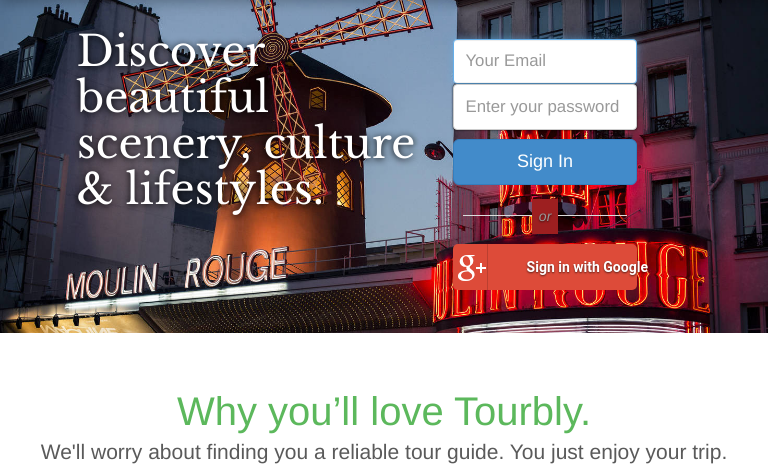
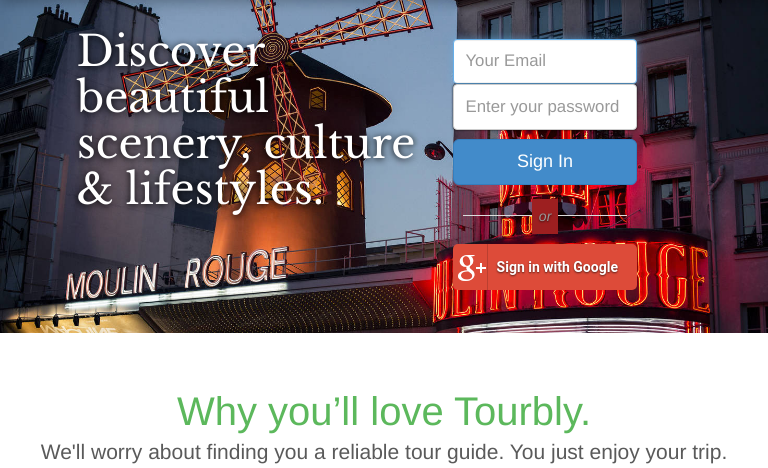
Before and after one commit to elimence/Tourbly-20000, a Python web app: template templates/signin.html in a window 768 px wide. Shown: the part 51-519 px from the top of the page. Run offline with Jinja, Linux system fonts and the light colour scheme; the template is opened without the code that fills it, so the values that code supplies are empty; some libraries are stand-ins or nearby versions; some web fonts are replaced.

Commit message:
Fixed issue where signin button text overflows at a certain screen size

```diff
--- a/assets/css/signin.css
+++ b/assets/css/signin.css
@@ -168,6 +168,12 @@
     top: -2.0em;
   }
 }
+@media (min-width: 768px) and (max-width: 890px) {
+  span.buttonText {
+    padding-left: 5px !important;
+  }
+}
+
 
 /* Override Bootstrap CSS to allow carousel image to fill screen */
 .carousel-inner > .item > img, .carousel-inner > .item > a > img {
```
